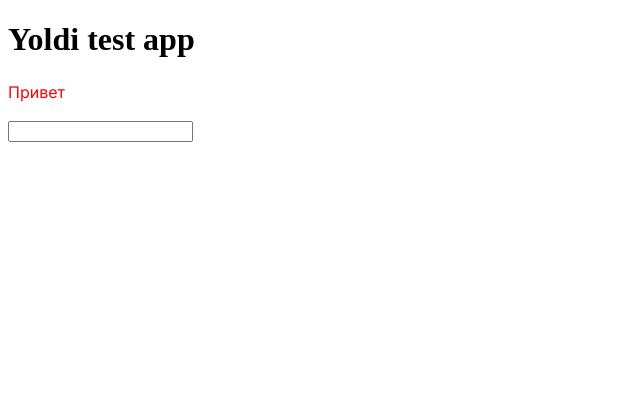
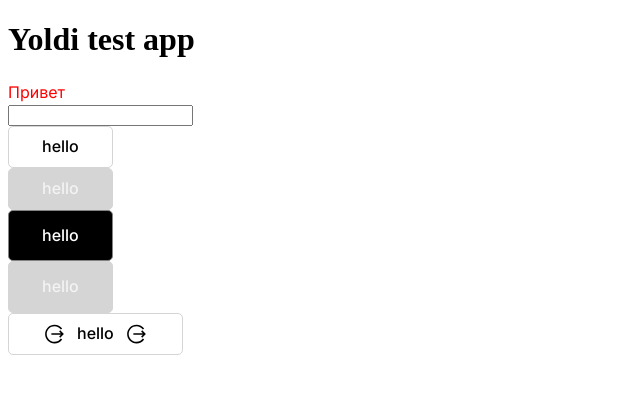
Before and after one commit to kravchuk21/yoldi-test-app, a Next.js app: page / in a window 1280 px wide. Shown: the top 394 px of the page, without its empty margins (0-640 px from the left). Built offline with nearby package versions, Linux system fonts and the light colour scheme.

Commit message:
Create Button component

```diff
--- a/app/page.tsx
+++ b/app/page.tsx
@@ -1,5 +1,6 @@
 "use client"
 
+import Button from "@/components/Button";
 import Typography from "@/components/Typography";
 import React from "react";
 
@@ -10,6 +11,16 @@ export default function Home() {
 			<h1>Yoldi test app</h1>
 			<Typography color="red">Привет</Typography>
 			<input value={value} onChange={e => setValue(e.target.value)}/>
+			<Button>hello</Button>
+			<Button disabled>hello</Button>
+			<Button buttonType="primary">hello</Button>
+			<Button buttonType="primary" disabled>hello</Button>
+			<Button RightIcon={Svg} LeftIcon={Svg}>hello</Button>
 		</main>
 	)
 }
+
+
+const Svg = () => <svg width="25" height="26" viewBox="0 0 25 26" fill="none" xmlns="http://www.w3.org/2000/svg">
+<path d="M12.5 3.625C7.33032 3.625 3.125 7.83032 3.125 13C3.125 18.1697 7.33032 22.375 12.5 22.375C15.6647 22.375 18.4692 20.8033 20.166 18.3955L18.8965 17.4922C17.4835 19.5002 15.1489 20.8125 12.5 20.8125C8.17566 20.8125 4.6875 17.3243 4.6875 13C4.6875 8.67566 8.17566 5.1875 12.5 5.1875C15.1489 5.1875 17.4805 6.49976 18.8965 8.50781L20.166 7.60449C18.4692 5.19666 15.6647 3.625 12.5 3.625ZM18.2373 9.31348L17.1143 10.4365L18.8965 12.2188H9.375V13.7812H18.8965L17.1143 15.5635L18.2373 16.6865L21.3623 13.5615L21.8994 13L21.3623 12.4385L18.2373 9.31348Z" fill="black"/>
+</svg>
--- /dev/null
+++ b/components/Button/Button.module.css
@@ -0,0 +1,39 @@
+.button {
+	--gray: #838383;
+
+	display: flex;
+	flex-direction: row;
+	justify-content: center;
+	align-items: center;
+	border-radius: 5px;
+	border-width: 1px;
+	border-style: solid;
+	gap: 10px;
+}
+
+.button.secondary {
+	background: var(--background-primary);
+	border-color: var(--stroke-primary);
+	padding: 7px 33px;
+}
+
+.button.secondary:hover, .button.secondary:focus-visible {
+	border-color: var(--gray);
+}
+
+.button.primary {
+	background: var(--typography);
+	border-color: var(--typography);
+	color: var(--background-primary);
+	padding: 12px 33px;
+}
+
+.button.primary {
+	border-color: var(--gray);
+}
+
+.button:disabled {
+	background: var(--stroke-primary);
+	border-color: var(--stroke-primary);
+	color: var(--background-secondary);
+}
--- /dev/null
+++ b/components/Button/index.tsx
@@ -0,0 +1,24 @@
+import { memo, ButtonHTMLAttributes, DetailedHTMLProps, PropsWithChildren, SVGProps } from "react"
+import cn from "classnames"
+import styles from "./Button.module.css"
+import Typography from "../Typography"
+
+interface IButton extends PropsWithChildren<DetailedHTMLProps<ButtonHTMLAttributes<HTMLButtonElement>, HTMLButtonElement>> {
+	buttonType?: 'primary' | 'secondary'
+	LeftIcon?: React.ComponentType<SVGProps<SVGElement>>
+	RightIcon?: React.ComponentType<SVGProps<SVGElement>>
+}
+
+const Button: React.FC<IButton> = ({ children, buttonType = 'secondary', LeftIcon, RightIcon, ...props }) => {
+	const className = buttonType
+
+	return (
+		<button className={cn(styles.button, styles[className])} {...props}>
+			{LeftIcon && <LeftIcon/>}
+			<Typography fontWeight={500}>{children}</Typography>
+			{RightIcon && <RightIcon/>}
+		</button>
+	)
+}
+
+export default memo(Button)
--- a/components/Typography/Typography.module.css
+++ b/components/Typography/Typography.module.css
@@ -3,5 +3,6 @@
 	font-weight: 400;
 	font-size: 16px;
 	line-height: 160%;
-	color: #000000;
+	margin: 0;
+	padding: 0;
 }
--- a/components/Typography/index.tsx
+++ b/components/Typography/index.tsx
@@ -8,11 +8,13 @@ import styles from "./Typography.module.css"
 interface ITypography extends PropsWithChildren<DetailedHTMLProps<HTMLAttributes<HTMLParagraphElement>, HTMLParagraphElement>> {
 	font?: NextFont
 	color?: string
+	fontWeight? : 500 | 400
 }
 
 const Typography: React.FC<ITypography> = ({children, font = InterFontCyrillic, ...props}) => {
 	const TypographyStyles = {
-		color: props.color
+		color: props.color,
+		fontWeight: props.fontWeight,
 	}
 
 	return (
```
